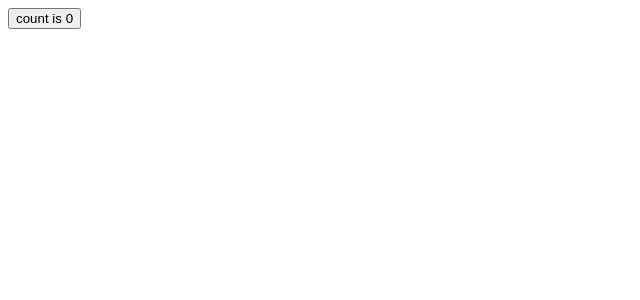
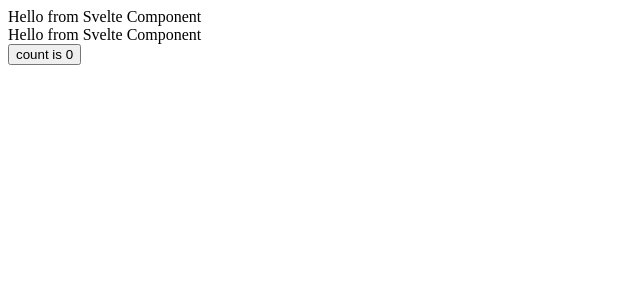
Before and after one commit to guhandelta/React-with-Svelte, a Svelte app: page / in a window 1280 px wide. Shown: the top 300 px of the page, without its empty margins (0-640 px from the left). Built offline with nearby package versions, Linux system fonts and the light colour scheme.

Commit message:
Displayed the Svelte component within the React COmponent using the useLayoutEffect() Hook

```diff
--- a/src/App.jsx
+++ b/src/App.jsx
@@ -1,12 +1,28 @@
-import { useState } from 'react'
+import { useState, useRef, useLayoutEffect } from 'react'
 import Hello from './Hello.svelte'
 
 function App() {
-  const [count, setCount] = useState(0)
+  const [count, setCount] = useState(0);
+  const svelteRef = useRef(0);
+  /* The Svelte component would be available in the svelteRef.current, but only after the React component has been mounted, so useLayoutEffect() is used over here to wait for the component to be mounted, so the ref would be available.
+  This fn() will be called directly after the component is mounted and before the updates are painted
+
+  The Svelte component would be rendered twice, as by default App.jsx is wrapped withing React.StrictMode.
+  In React18, StrictMode means in dev, the app gets mounted, unmounted and then remounted, which is why the useLayoutEffect() gets execute twice => Svelte component gets displayed twice, but rather than replaceing the value, it is just appending the values with the previous values.
+
+  */
+  useLayoutEffect(() => {
+    // Create a Hello component
+    new Hello({
+      target: svelteRef.current
+    })
+  },[]);
 
   return (
     <>
       <div>
+        {/*Div to mount the Svelte component*/}
+        <div ref={svelteRef}></div>
         <button onClick={() => setCount((count) => count + 1)}>
           count is {count}
         </button>
--- a/src/Hello.svelte
+++ b/src/Hello.svelte
@@ -1,3 +1,3 @@
 <div>
-    Hello from Svelte
+    Hello from Svelte Component
 </div>
```
